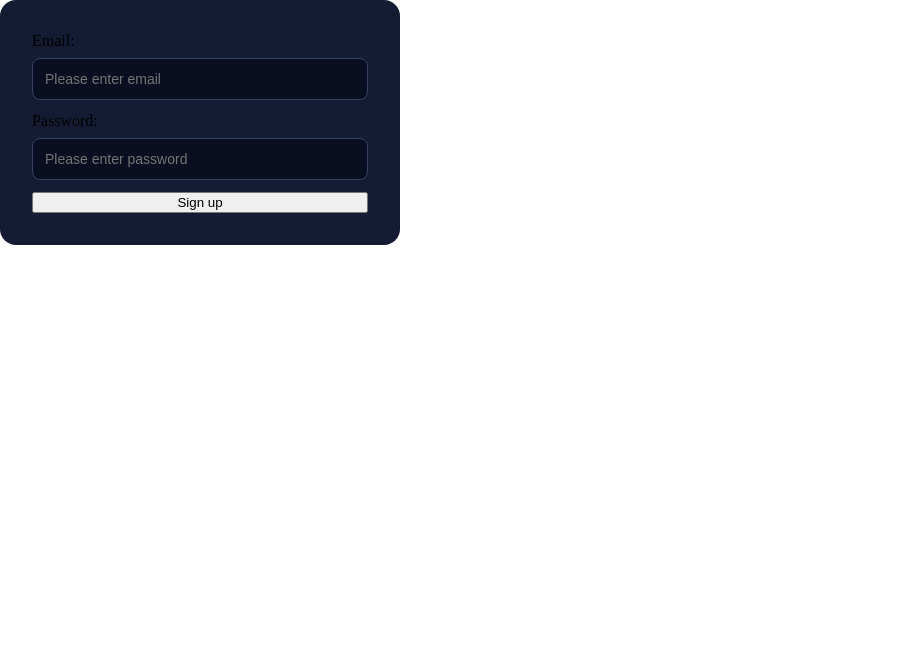
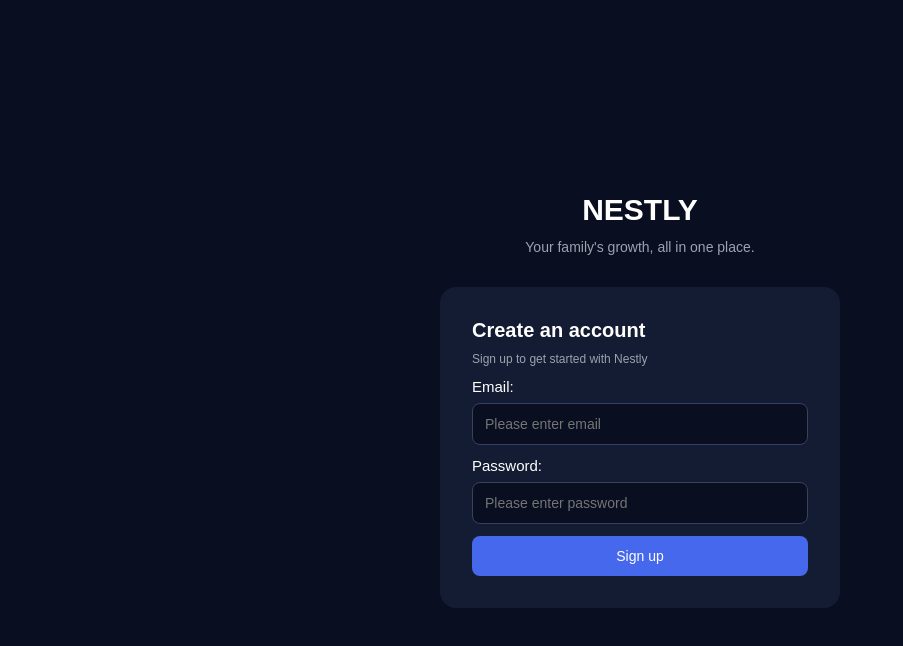
Before and after one commit to nathanjkim-codes/nestly-v2, a React (Vite) app: page /signup in a window 1280 px wide. Shown: the top 646 px of the page, without its empty margins (0-903 px from the left). Built offline with nearby package versions, Linux system fonts and the light colour scheme.

Commit message:
style: complete login and signup page styling

```diff
--- a/src/Components/Auth/Auth.css
+++ b/src/Components/Auth/Auth.css
@@ -8,6 +8,7 @@
   box-sizing: border-box;
 
   background-color: #090e20;
+  font-family: Arial, sans-serif;
 }
 
 .auth-brand {
@@ -96,3 +97,42 @@
   outline: 2px solid #7294ff;
   outline-offset: 2px;
 }
+
+.auth-button {
+  width: 100%;
+  padding: 12px;
+  background-color: #4668ed;
+  color: #ffffff;
+  border: none;
+  border-radius: 8px;
+  font-size: 14px;
+  font-weight: 400;
+  cursor: pointer;
+}
+
+.auth-button:hover:not(:disabled) {
+  background-color: #5e7dff;
+}
+
+.auth-button:disabled {
+  opacity: 0.6;
+  cursor: not-allowed;
+}
+
+.auth-footer {
+  color: #9ca3af;
+  font-size: 14px;
+  font-weight: 400;
+  text-align: center;
+  margin: 0;
+}
+
+.auth-footer a {
+  color: #7294ff;
+  font-weight: 600;
+  text-decoration: none;
+}
+
+.auth-footer a:hover {
+  text-decoration: underline;
+}
--- a/src/Components/Auth/SignupForm.jsx
+++ b/src/Components/Auth/SignupForm.jsx
@@ -60,9 +60,23 @@ export function SignupForm() {
   };
 
   return (
+    <div className="auth-page">
+      <div className="auth-brand">
+        <p className="brand-title">NESTLY</p>
+        <p className="brand-description">
+          Your family's growth, all in one place.
+        </p>
+      </div>
+
       <form className="auth-form" onSubmit={handleSubmit}>
+        <div className="auth-heading">
+          <h2 className="auth-title">Create an account</h2>
+          <p className="auth-subtitle">Sign up to get started with Nestly</p>
+        </div>
         <div className="form-group">
-        <label htmlFor="signup-email">Email:</label>
+          <label htmlFor="signup-email" className="login-label">
+            Email:
+          </label>
           <input
             value={email}
             onChange={handleEmailChange}
@@ -74,7 +88,9 @@ export function SignupForm() {
         </div>
 
         <div className="form-group">
-        <label htmlFor="signup-password">Password:</label>
+          <label htmlFor="signup-password" className="login-label">
+            Password:
+          </label>
           <input
             value={password}
             onChange={handlePasswordChange}
@@ -91,5 +107,6 @@ export function SignupForm() {
           {loading ? "Signing up..." : "Sign up"}
         </button>
       </form>
+    </div>
   );
 }
```
Lines whose indentation alone changed are shown as unchanged.
